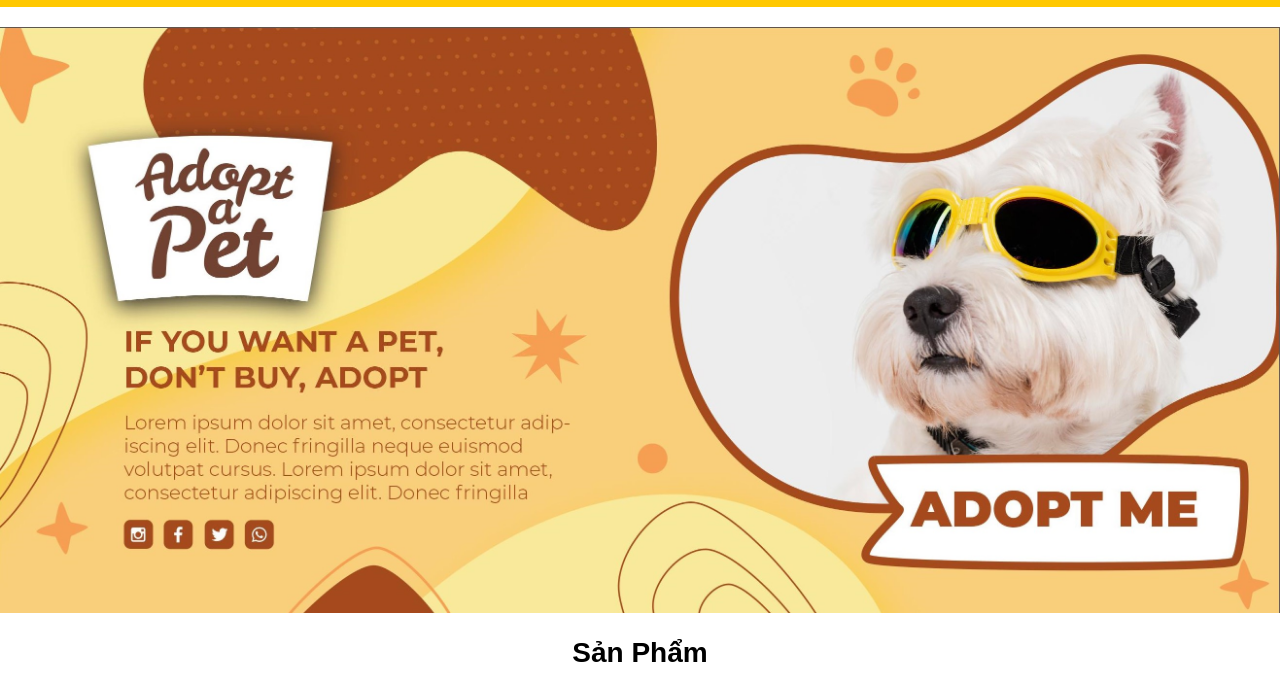
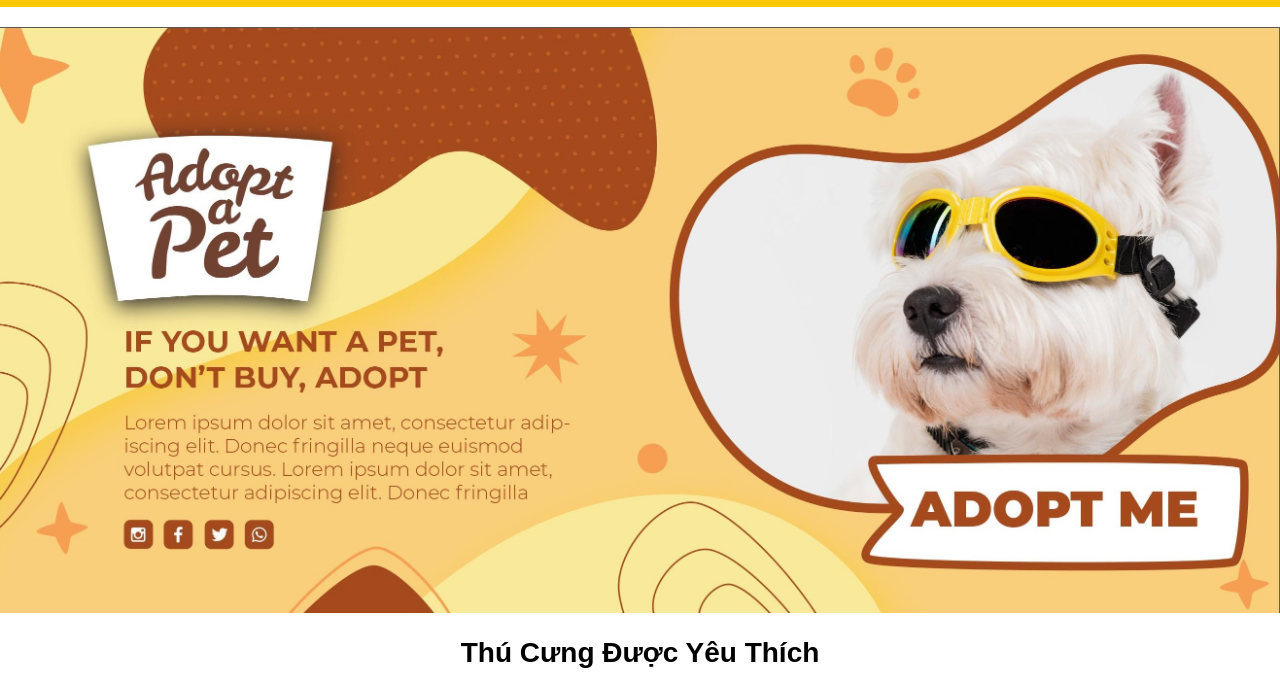
Before and after one commit to nhatvux/webthucung, a plain HTML site: page index.html in a window 1280 px wide. Shown: the part 51-737 px from the top of the page. Drawn offline with Linux system fonts and the light colour scheme.

Commit message:
Update index.html

```diff
--- a/index.html
+++ b/index.html
@@ -43,7 +43,7 @@
     </section>
 
     <section id="products">
-        <h2>Sản Phẩm</h2>
+        <h2>Thú Cưng Được Yêu Thích</h2>
         <div class="product-container">
             <div class="product">
                 <img src="images/poodle.jpg" alt="Thú cưng 1">
```
